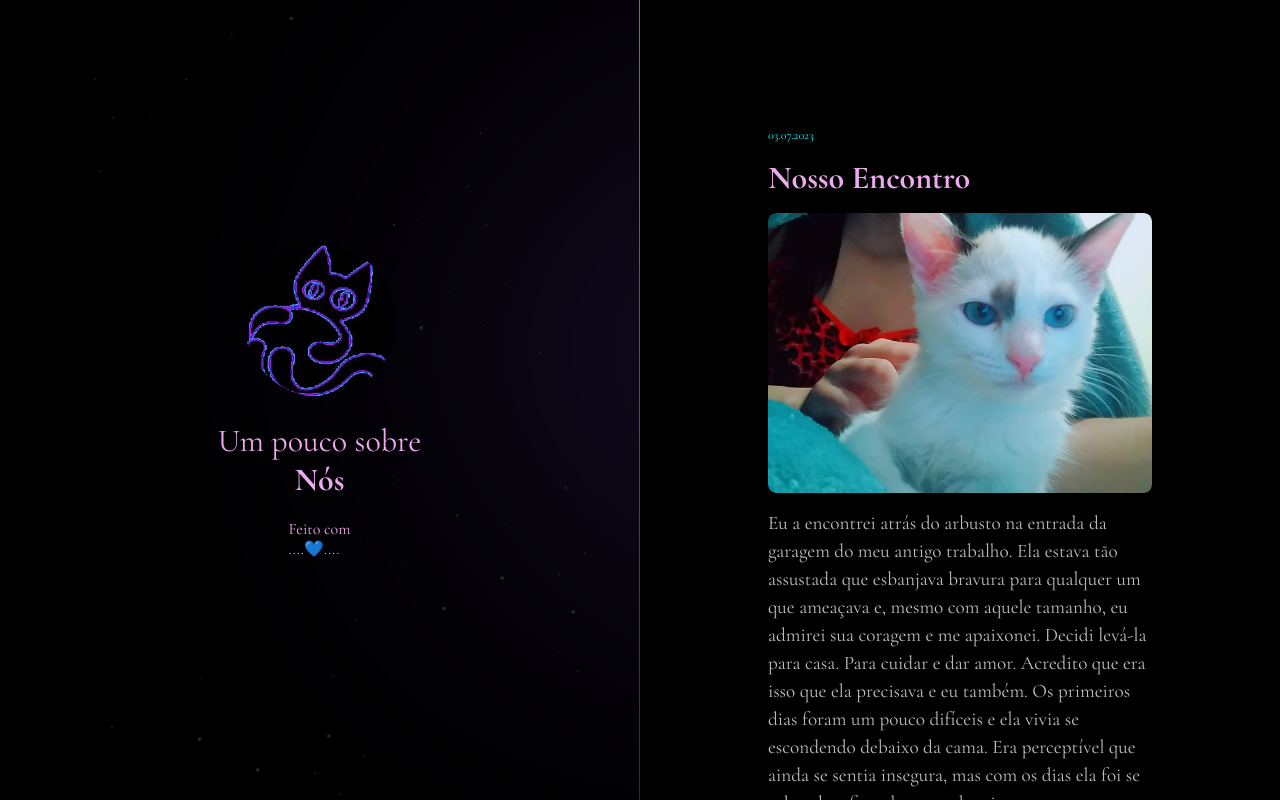
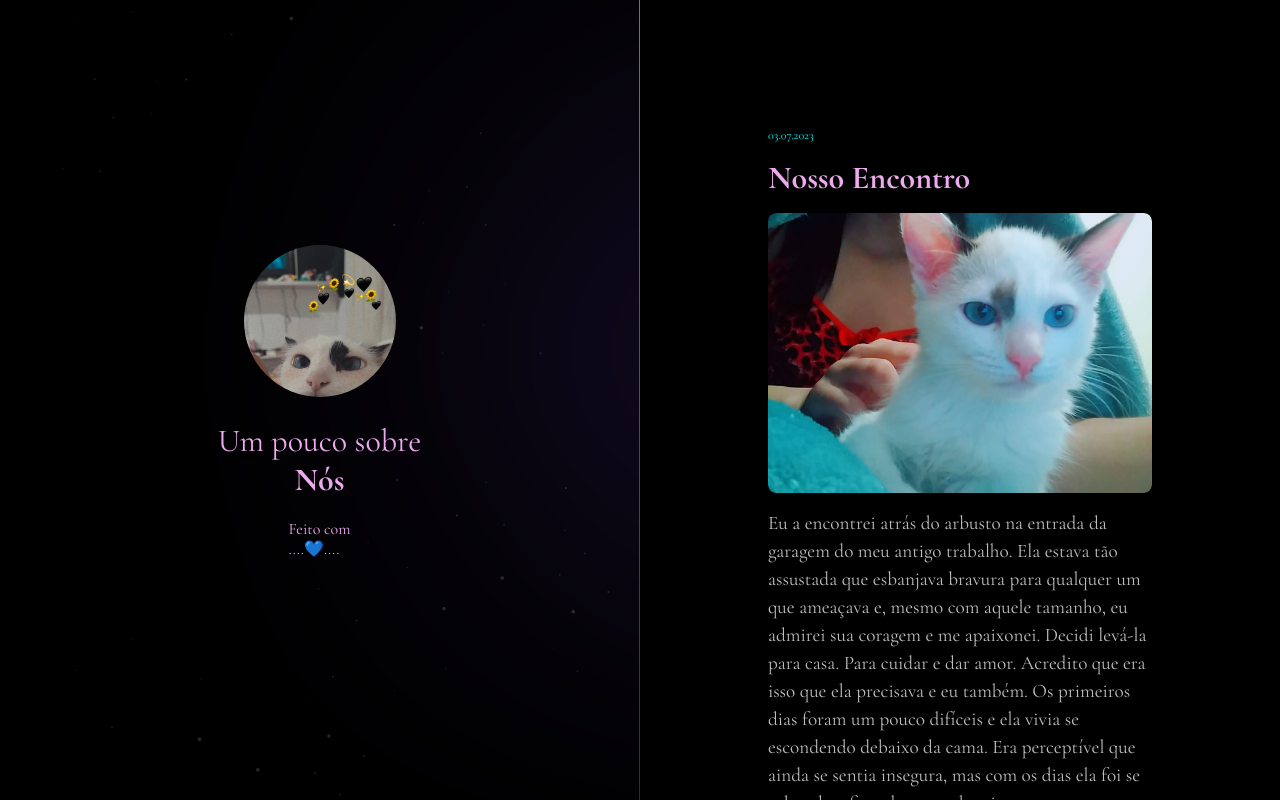
Before and after one commit to Tibby93/Pantuffa, a plain HTML site: page index.html in a window 1280 px wide. Drawn offline with nearby package versions, Linux system fonts and the light colour scheme.

```diff
--- a/index.html
+++ b/index.html
@@ -20,7 +20,7 @@
 </head>
   <body>
      <aside>
-      <img src="./assets/caatt.jpg" alt="logotipo"/>
+      <img src="./assets/23.05.23.jpg" alt="logotipo"/>
 
       <p>Um pouco sobre <br/> <strong> Nós</strong>
       </p>
```
Also changed, not shown: .github/patinha.jpg (added), assets/23.05.23.jpg (added), assets/patinha.jpg (added), 1 other file.
